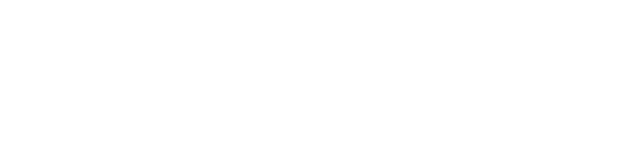
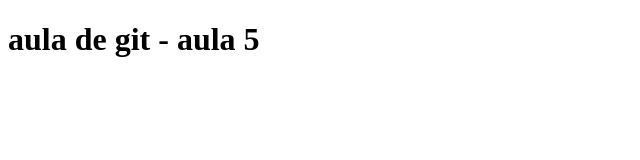
Before and after one commit to Brendajackson95/aula-cinco-git, a plain HTML site: page index.html in a window 1280 px wide. Shown: the whole page, without its empty margins (0-640 px from the left). Drawn offline with Linux system fonts and the light colour scheme.

Commit message:
alteração no index html

```diff
--- a/index.html
+++ b/index.html
@@ -6,6 +6,7 @@
     <title>aula de git</title>
 </head>
 <body>
+    <h1>aula de git - aula 5</h1>
 
 </body>
 </html>
```
